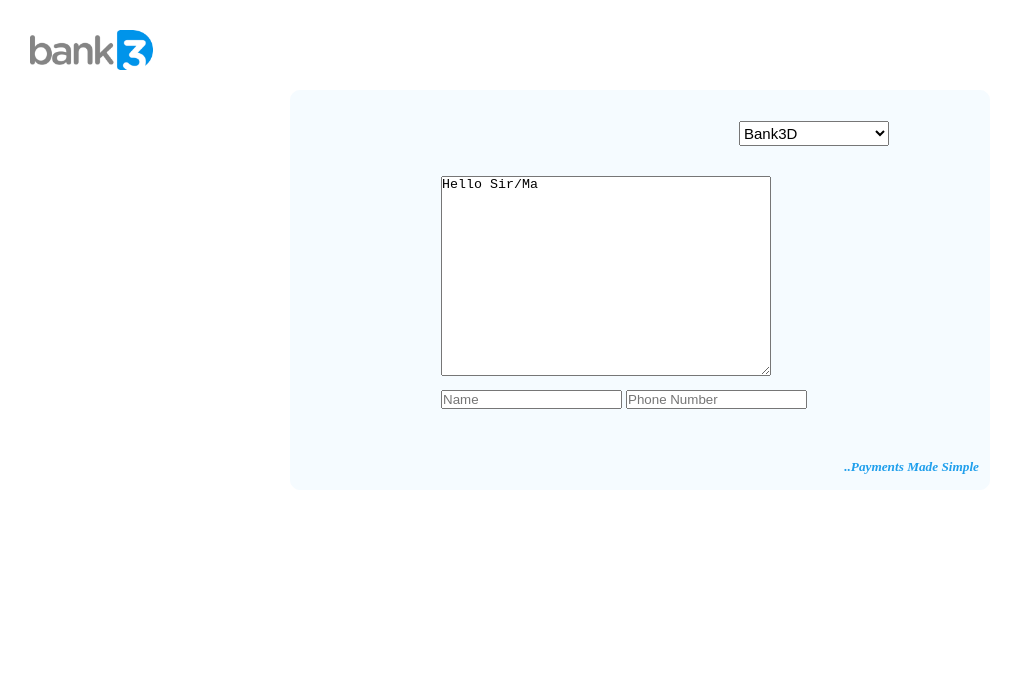
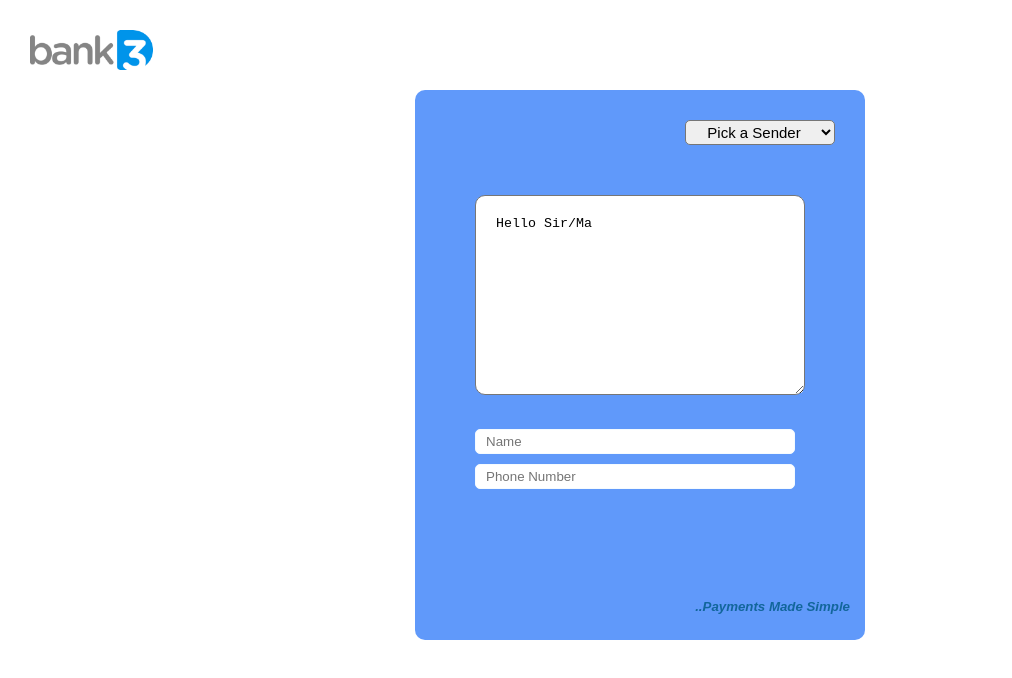
Before and after one commit to Lawrenebube/bank3dbulksms, a plain HTML site: page Afolabi/index.html in a window 1280 px wide. Shown: the whole page, without its empty margins (0-1012 px from the left). Drawn offline with Linux system fonts and the light colour scheme.

Commit message:
first commit

```diff
--- a/Afolabi/index.html
+++ b/Afolabi/index.html
@@ -1,5 +1,6 @@
 <!DOCTYPE html>
 <html lang="en">
+
 <head>
     <meta charset="UTF-8">
     <meta http-equiv="X-UA-Compatible" content="IE=edge">
@@ -7,6 +8,7 @@
     <title>Document</title>
     <link rel="stylesheet" href="style.css">
 </head>
+
 <body>
 
     <div class="logo">
@@ -14,9 +16,9 @@
     </div>
 
     <div class="main">
-
         <form>
             <select name="sender-name" id="sender" placeholder="Sender Name">
+                <option value="option">Pick a Sender</option>
                 <option value="Bank3D">Bank3D</option>
                 <option value="Payzone">Payzone</option>
                 <option value="ReadyCash">ReadyCash</option>
@@ -34,4 +36,5 @@
 
     </div>
 </body>
+
 </html>
--- a/Afolabi/style.css
+++ b/Afolabi/style.css
@@ -3,45 +3,70 @@
     padding: 0px;
     box-sizing: border-box;
 }
+body {
+    max-width: 1440px;
+    background-color: #ffffff ;
+}
 .logo{
-    margin: 30px 30px;
+    margin: 30px 30px 20px 30px;
     height: 10px;
+    /* background-color: blue; */
     background-color: #ffffff;
 }
 .logo img {
     height: 40px;
 }
 .main{
-    margin: 0px auto;
+    display: flex;
+    flex-wrap: wrap;
+    justify-content: center;
+    margin: 50px 60px 10px 60px;
+    border-radius: 10px;
+    font-family: sans-serif;
+
 }
 #sender{
     float: right;
     width: 150px;
     height: 25px;
     font-size: 15px;
-    margin: 30px 100px;
+    margin: 30px;
+    text-align: center;
+    border-radius: 5px;
 }
 form{
-    width: 700px;
-    background-color: #F5FBFF;
-    margin: 50px auto;
-    height: 400px;
-    border: 1px solid #F5FBFF;
+    width: 450px;
+    background-color:#6099fa ;
+    height: 550px;
+    /* border: 1px solid #F5FBFF; */
     border-radius: 10px;
 }
 #area1{
-    margin: 0px 0px 0px 150px;
+    margin:20px 60px;
     width: 330px;
     height: 200px;
+    border-radius: 10px;
+    padding: 20px;
 }
 .contact{
     margin-top: 10px;
-    margin-left: 150px;
+    margin-left: 60px;
+
+}
+.contact input {
+    height: 25px;
+    width: 320px;
+    border-radius: 5px;
+    outline: none;
+    border: 1px solid #F5FBFF;
+    margin-bottom: 10px;
+    padding-left: 10px;
+
 }
 h5{
     float: right;
-    padding-top: 50px;
-    padding-right: 10px;
+    margin-top: 100px;
+    padding-right: 15px;
     font-style: italic;
-    color: #1F9FEC;
+    color: #12669b;
 }
--- a/Bank3d/style.css
+++ /dev/null
@@ -1,12 +0,0 @@
-*{
-    margin: 0px;
-    padding: 0px;
-    box-sizing: border-box;
-}
-
-.logo img {
-    height: 50px;
-}
-.main{
-    margin: 100px auto;
-}
--- a/style.css
+++ /dev/null
@@ -1,12 +0,0 @@
-*{
-    margin: 0px;
-    padding: 0px;
-    box-sizing: border-box;
-}
-
-.logo img {
-    height: 50px;
-}
-.main{
-    margin: 100px auto;
-}
```
Also changed, not shown: Bank3d/index.html (deleted, +0 -31 lines), index.html (deleted, +0 -31 lines), Bank3d/bank3d 00.png (deleted), Bank3d/bank3d 01.png (deleted), bank3d 00.png (deleted), bank3d 01.png (deleted). Lines whose indentation alone changed are shown as unchanged.
